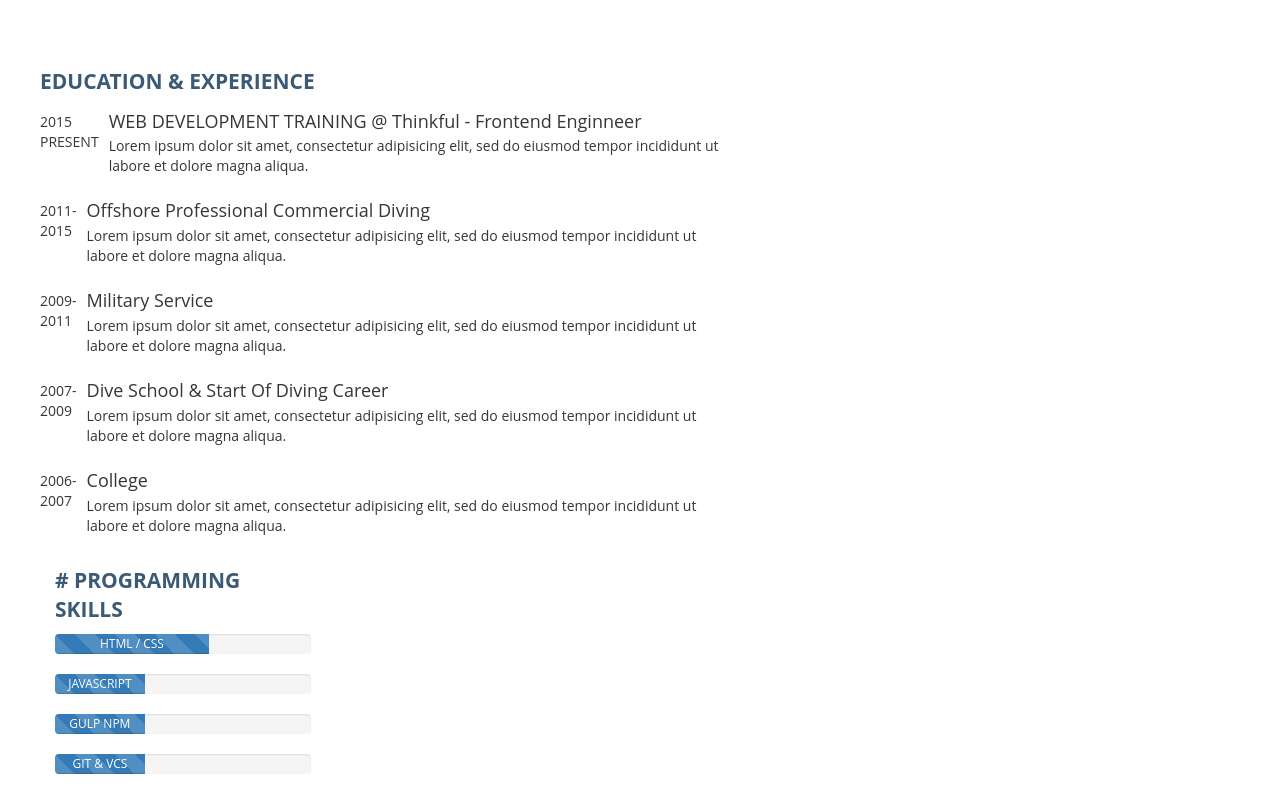
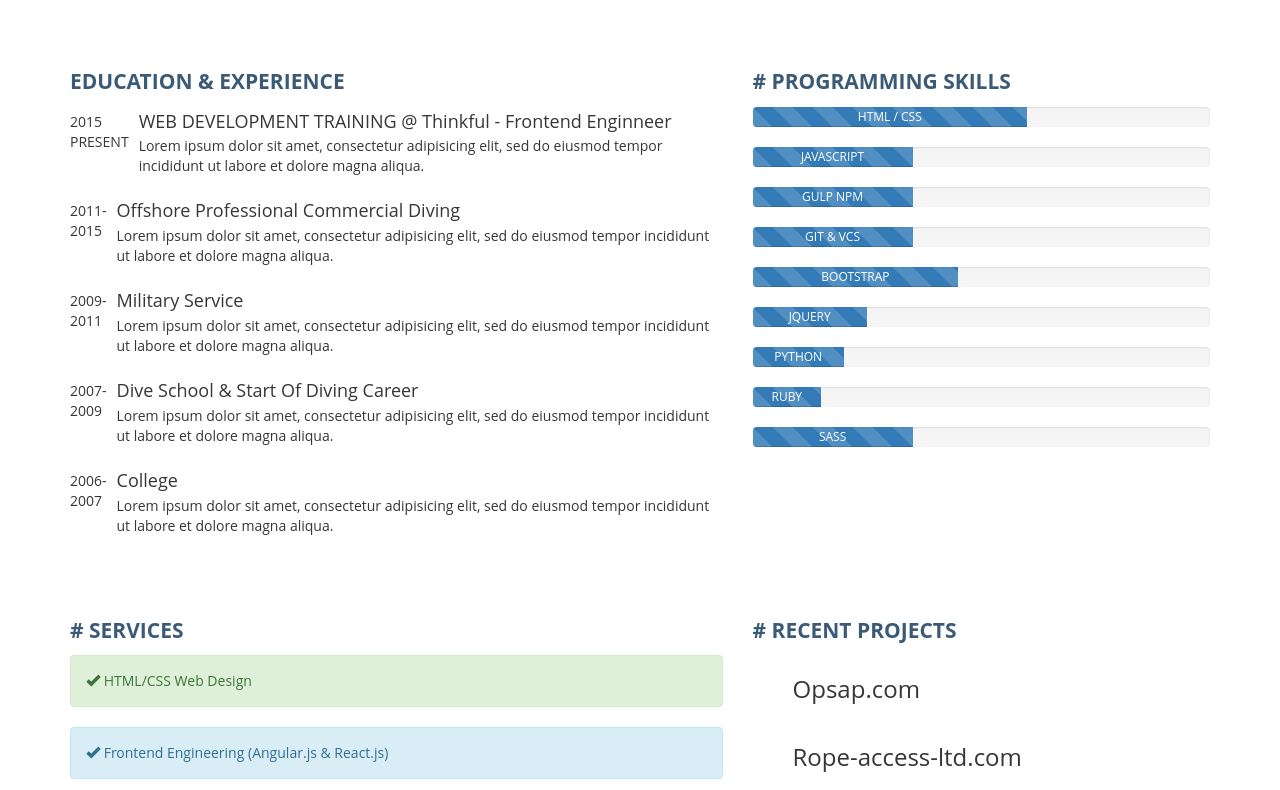
Before and after one commit to skdigital/resume-page, a website: page app/index.html in a window 1280 px wide. Shown: the part 1341-2131 px from the top of the page. Drawn offline with nearby package versions, Linux system fonts and the light colour scheme.

Commit message:
issue-2: Fixed body bug, page is responsive, css and html has been refactored and cleaned up

```diff
--- a/app/index.html
+++ b/app/index.html
@@ -52,8 +52,9 @@
   </section>
 
   <section class="education-skills">
+     <div class="container">
       <div class="row">
-        <div class="col-md-7 experience">
+        <div class="col-md-7">
 
             <h2>Education & Experience</h2>
 
@@ -104,6 +105,7 @@
               <div class="media-body">
                 <h4 class="media-heading">College</h4>
                 <p>Lorem ipsum dolor sit amet, consectetur adipisicing elit, sed do eiusmod tempor incididunt ut labore et dolore magna aliqua.</p>
+              </div>
             </div>
         </div>
 
--- a/app/scss/style.scss
+++ b/app/scss/style.scss
@@ -53,7 +53,6 @@ Header:
 .profile {
   margin-top: -150px;
   margin-bottom: 50px;
-  margin-left:-15px;
 }
 
 .person-image {
```
Also changed, not shown: app/css/style.css. Lines whose indentation alone changed are shown as unchanged.
